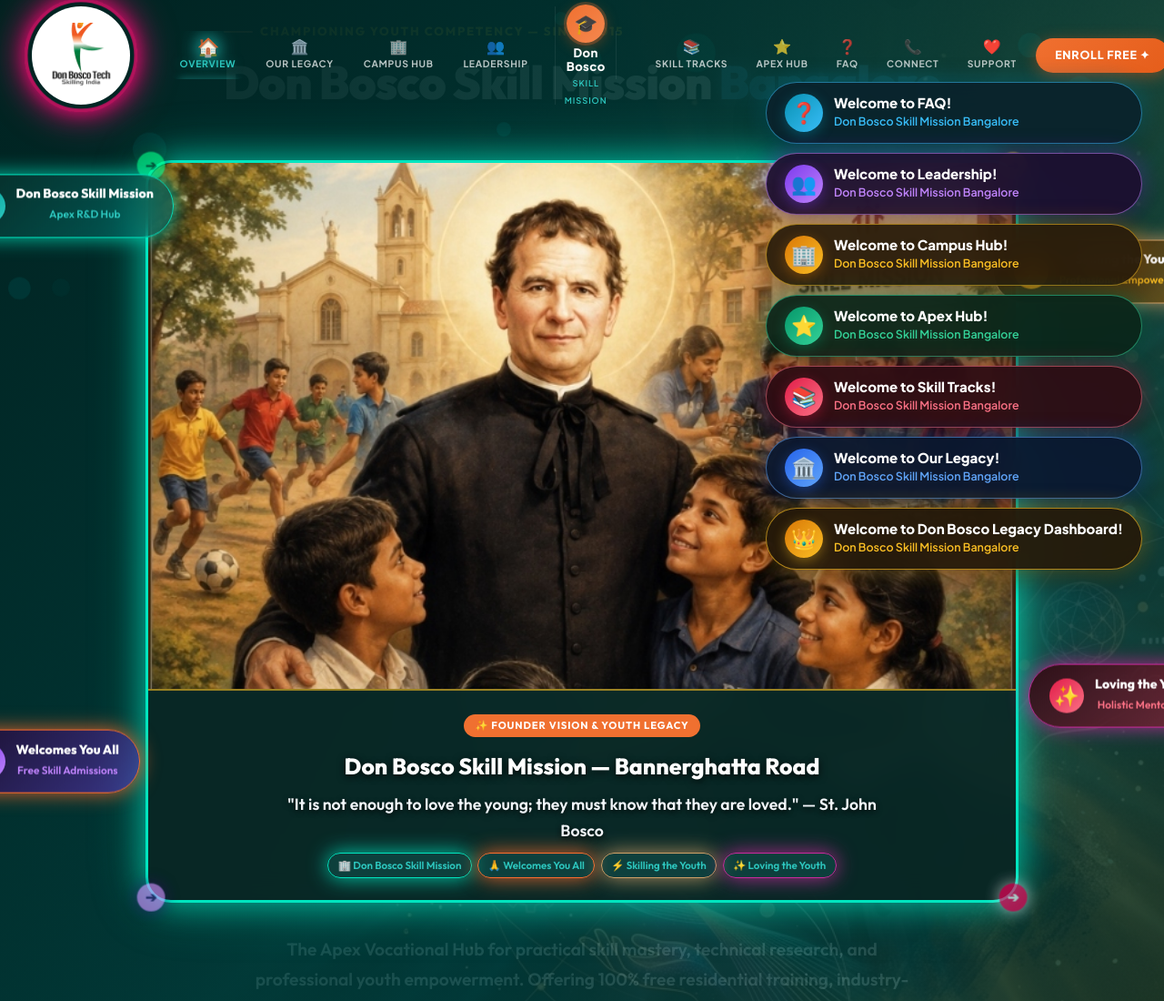
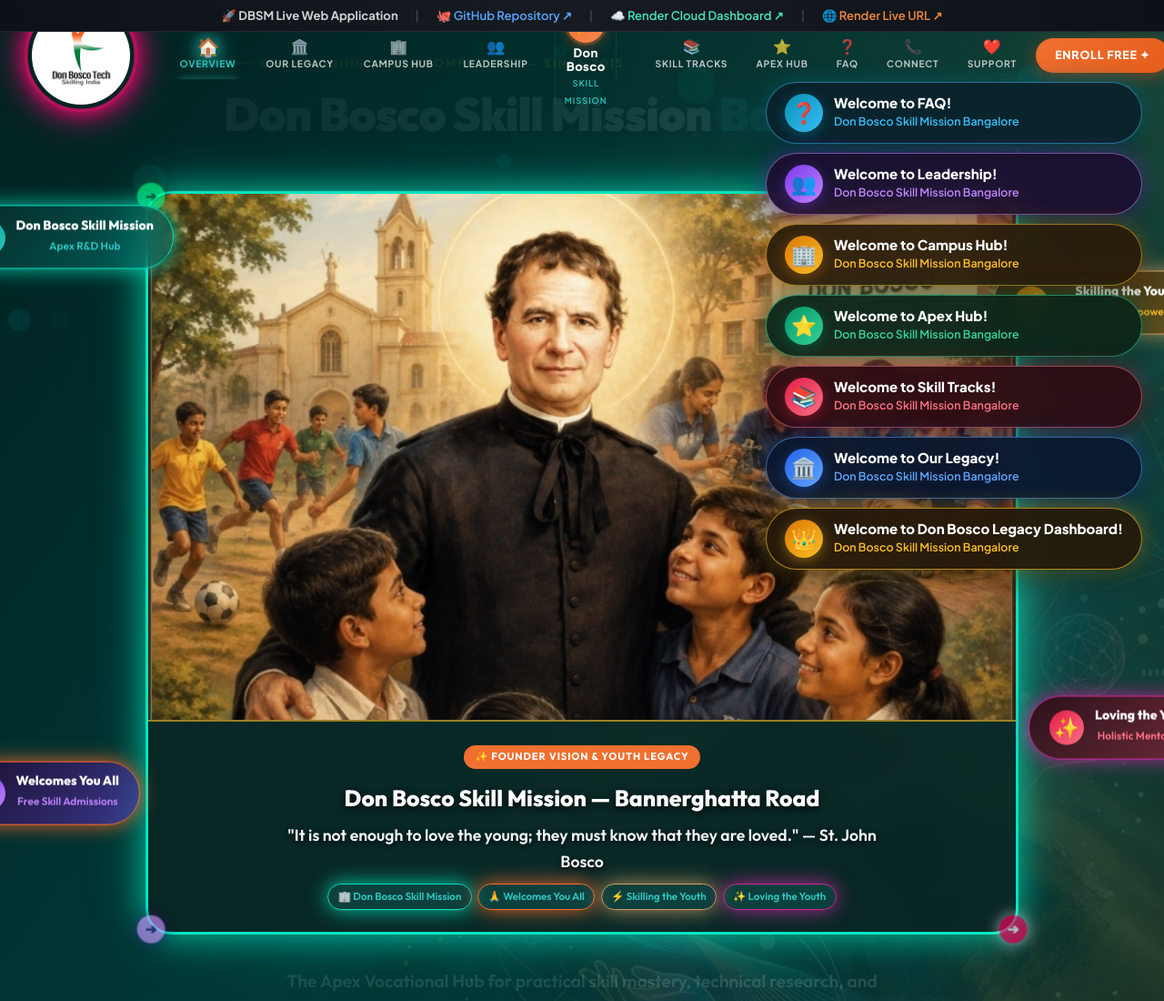
Before and after one commit to lukashtirkey/my-antigravity-project, a website: page index.html in a window 1280 px wide. Shown: the top 1100 px of the page at 91% size. Drawn offline with nearby package versions, Linux system fonts and the light colour scheme; animation ran at ten frames a second; a web font is replaced by a local one.

Commit message:
feat: add render.yaml blueprint config and top cloud announcement bar with GitHub & Render links

```diff
--- a/index.html
+++ b/index.html
@@ -20,6 +20,25 @@
   <link rel="stylesheet" href="assets/css/style.css" />
 </head>
 <body>
+
+<!-- ╔══════════════════════════════════════════════════════════╗
+     ║  TOP CLOUD & CODE ANNOUNCEMENT BAR                       ║
+     ╚══════════════════════════════════════════════════════════╝ -->
+<div class="top-cloud-bar" style="background: linear-gradient(90deg, #0d1117, #161b22, #0d1117); border-bottom: 1px solid rgba(255,255,255,0.08); padding: 0.4rem 1rem; font-size: 0.82rem; color: rgba(255,255,255,0.8); text-align: center; display: flex; align-items: center; justify-content: center; gap: 1.2rem; flex-wrap: wrap; z-index: 1001; position: relative;">
+  <span>🚀 <strong>DBSM Live Web Application</strong></span>
+  <span style="opacity: 0.3;">|</span>
+  <a href="https://github.com/lukashtirkey/my-antigravity-project" target="_blank" rel="noopener noreferrer" style="color: #58a6ff; text-decoration: none; font-weight: 600; display: inline-flex; align-items: center; gap: 0.3rem;">
+    🐙 GitHub Repository ↗
+  </a>
+  <span style="opacity: 0.3;">|</span>
+  <a href="https://dashboard.render.com" target="_blank" rel="noopener noreferrer" style="color: #46e3b7; text-decoration: none; font-weight: 600; display: inline-flex; align-items: center; gap: 0.3rem;">
+    ☁️ Render Cloud Dashboard ↗
+  </a>
+  <span style="opacity: 0.3;">|</span>
+  <a href="https://dbsm-powerhouse-bangalore.onrender.com" target="_blank" rel="noopener noreferrer" style="color: #f0883e; text-decoration: none; font-weight: 600; display: inline-flex; align-items: center; gap: 0.3rem;">
+    🌐 Render Live URL ↗
+  </a>
+</div>
 
 <!-- ╔══════════════════════════════════════════════════════════╗
      ║  NAVBAR — Split Center Logo & Action Bar                 ║
```
Also changed, not shown: render.yaml (added, +11 -0 lines).
